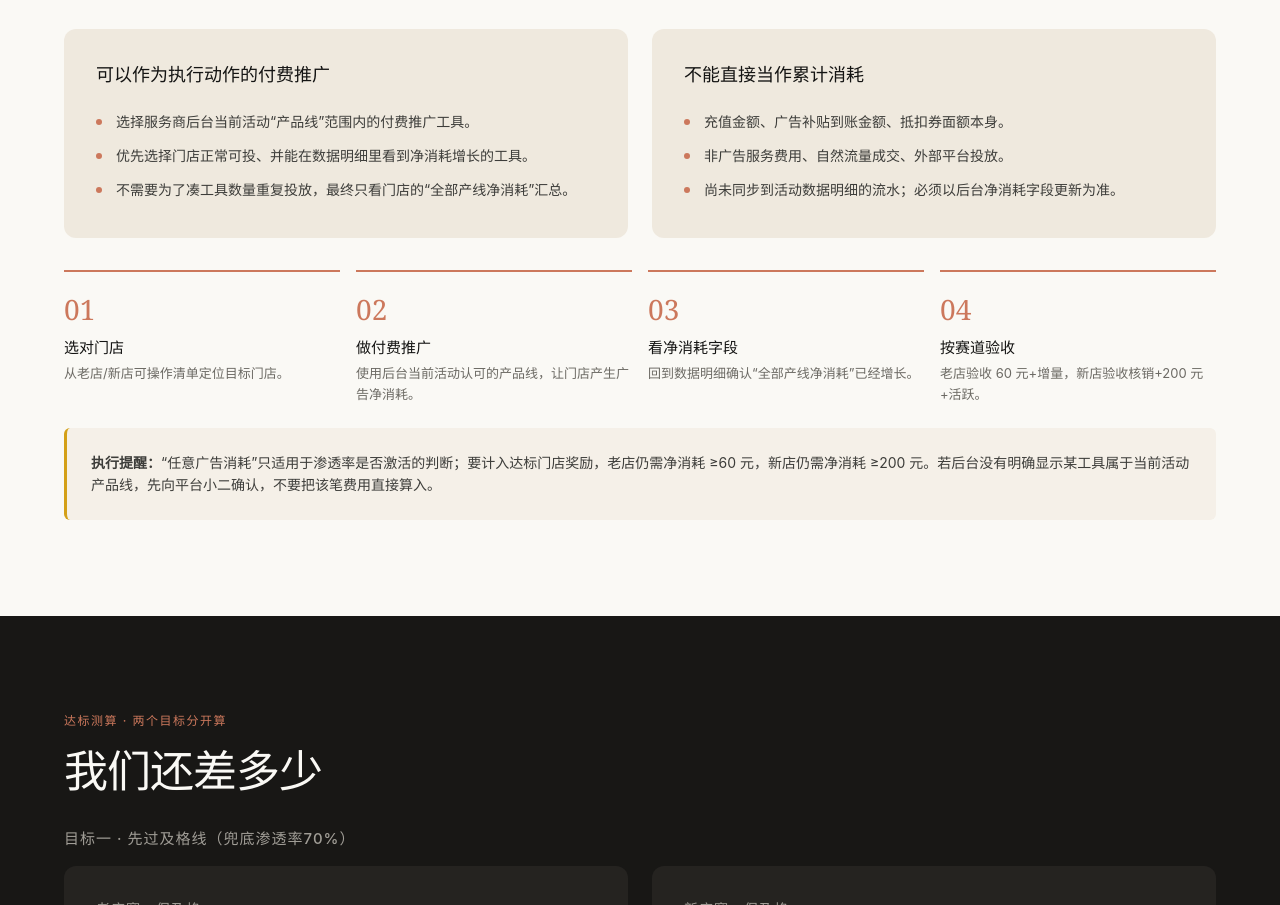
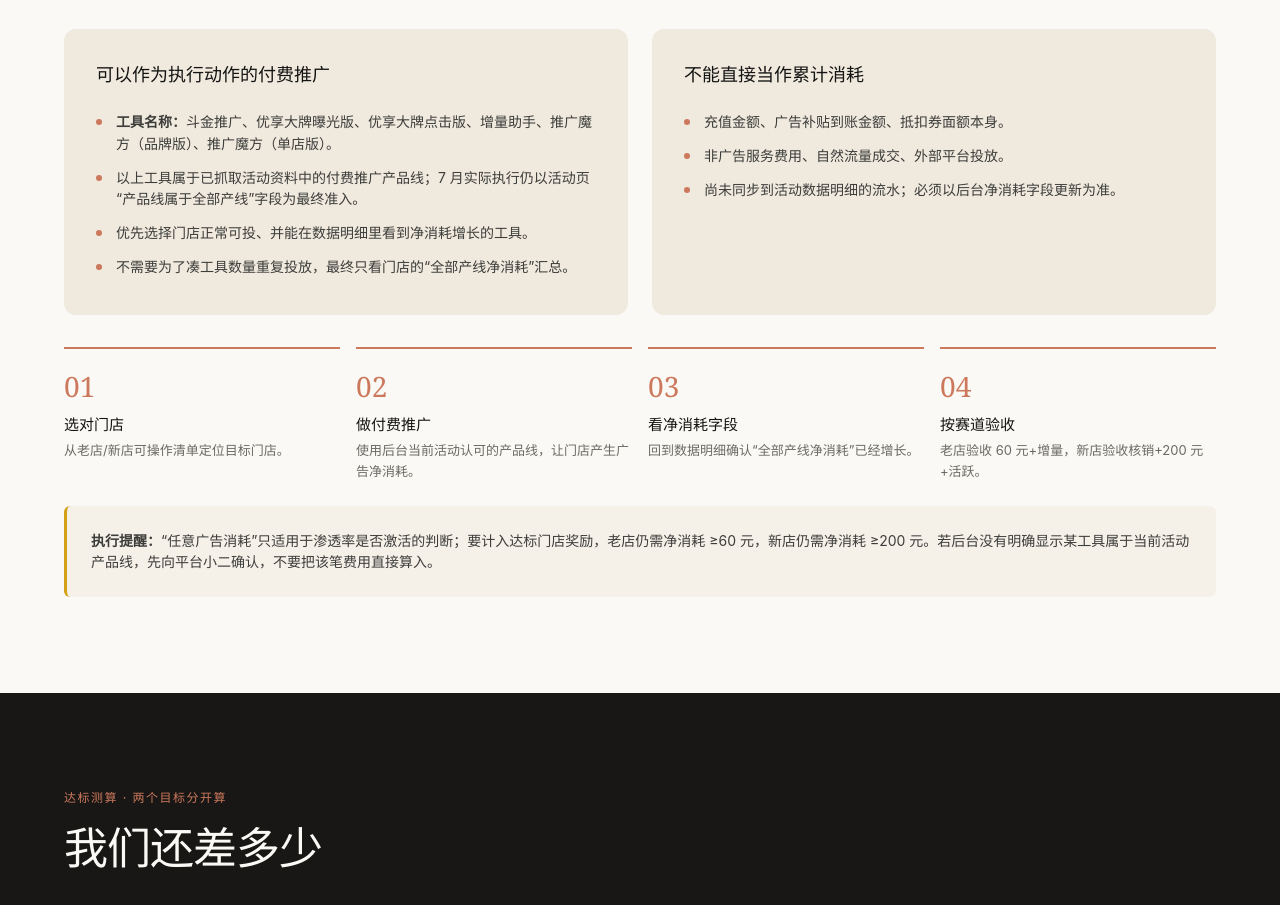
Before and after one commit to christescuobermeyer-max/7yueshengzhangjihua, a plain HTML site: page 7月生长计划.html in a window 1280 px wide. Shown: the part 6383-7288 px from the top of the page. Drawn offline with Linux system fonts and the light colour scheme.

Commit message:
List eligible promotion tools

```diff
--- a/7月生长计划.html
+++ b/7月生长计划.html
@@ -415,7 +415,8 @@ h2.sec{font-size:44px;line-height:1.1;letter-spacing:-1px;margin-bottom:var(--sp
     <div class="scope-card">
       <h3>可以作为执行动作的付费推广</h3>
       <ul>
-        <li>选择服务商后台当前活动“产品线”范围内的付费推广工具。</li>
+        <li><b>工具名称：</b>斗金推广、优享大牌曝光版、优享大牌点击版、增量助手、推广魔方（品牌版）、推广魔方（单店版）。</li>
+        <li>以上工具属于已抓取活动资料中的付费推广产品线；7 月实际执行仍以活动页“产品线属于全部产线”字段为最终准入。</li>
         <li>优先选择门店正常可投、并能在数据明细里看到净消耗增长的工具。</li>
         <li>不需要为了凑工具数量重复投放，最终只看门店的“全部产线净消耗”汇总。</li>
       </ul>
```
Also changed, not shown: index.html (+2 -1 lines).
